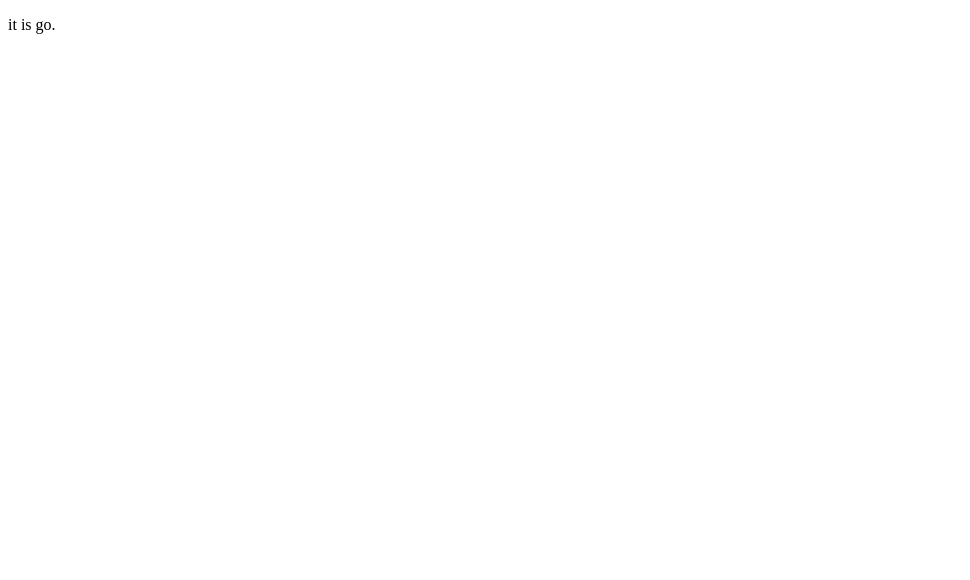
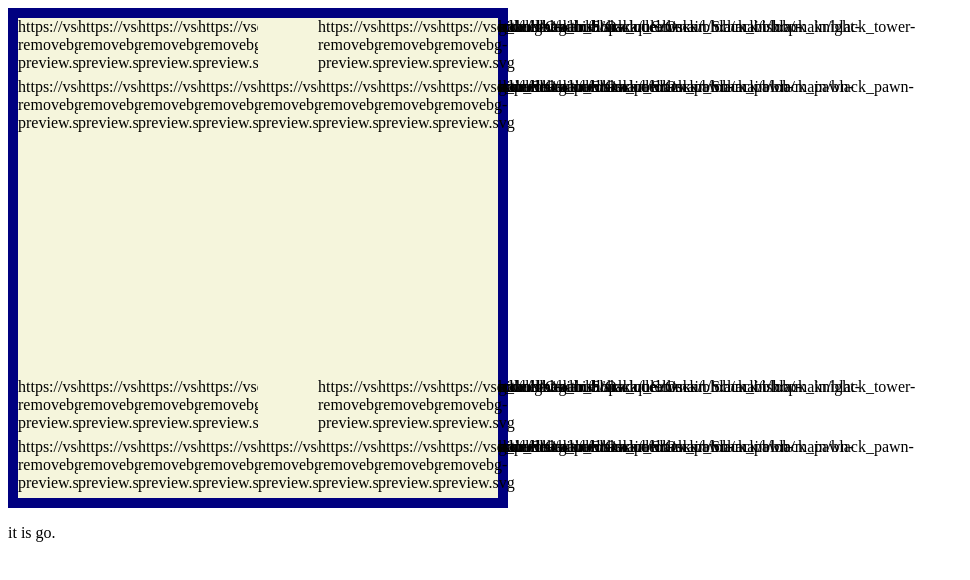
Before and after one commit to skadudel/Oskar_Schack, a plain HTML site: page indox.html in a window 1280 px wide. Shown: the whole page, without its empty margins (0-970 px from the left). Drawn offline with Linux system fonts and the light colour scheme.

Commit message:
The chessboard and not proper pieces

```diff
--- a/app.js
+++ b/app.js
@@ -6,4 +6,22 @@ const startPieces = [
     btower, bknight,bbishop,bqueen,bking,bbishop,bknight,btower,
     bpawn, bpawn, bpawn, bpawn, bpawn, bpawn, bpawn, bpawn,
     '', '', '', '', '', '', '', '',
+    '', '', '', '', '', '', '', '',
+    '', '', '', '', '', '', '', '',
+    '', '', '', '', '', '', '', '',
+    btower, bknight,bbishop,bqueen,bking,bbishop,bknight,btower,
+    bpawn, bpawn, bpawn, bpawn, bpawn, bpawn, bpawn, bpawn,
 ]
+
+function createBoard(){
+    startPieces.forEach((startPiece, i) => {
+        const square = document.createElement('div')
+        square.classList.add('square')
+        square.innerHTML = startPiece
+        square.setAttribute('square-id', i)
+        square.classList.add('beige')
+        gameBoard.append(square)
+    })
+}
+
+createBoard()
--- a/piece.js
+++ b/piece.js
@@ -1,4 +1,4 @@
-const bking = '<div class="piece" id="bking">https://vscode.dev/github/skadudel/Oskar_Schack/blob/main/black_king-removebg-preview.svg</div>'
+const bking = '<div class="piece" id="bking"><svg xmlns=\"https://vscode.dev/github/skadudel/Oskar_Schack/blob/main/black_king-removebg-preview.svg"/<>/svg></div>'
 const bbishop = '<div class="piece" id="bbishop">https://vscode.dev/github/skadudel/Oskar_Schack/blob/main/black_bishop-removebg-preview.svg</div>'
 const bqueen = '<div class="piece" id="bqueen">https://vscode.dev/github/skadudel/Oskar_Schack/blob/main/black_queen-removebg-preview.svg</div>'
 const bknight = '<div class="piece" id="bknight">https://vscode.dev/github/skadudel/Oskar_Schack/blob/main/black_knight-removebg-preview.svg</div>'
--- a/stil.css
+++ b/stil.css
@@ -0,0 +1,24 @@
+#gameboard {
+    padding: 10px;
+    width: 480px;
+    height: 480px;
+    background-color: navy;
+    display: flex;
+    flex-wrap: wrap;
+    display: flex;
+    justify-content: center;
+    align-items: center;
+}
+
+.square{
+    height: 60px;
+    width: 60px;
+}
+
+.beige{
+    background-color: beige;
+}
+
+.brown{
+    background-color: maroon;
+}
```
Also changed, not shown: indox.html (+2 -0 lines).
